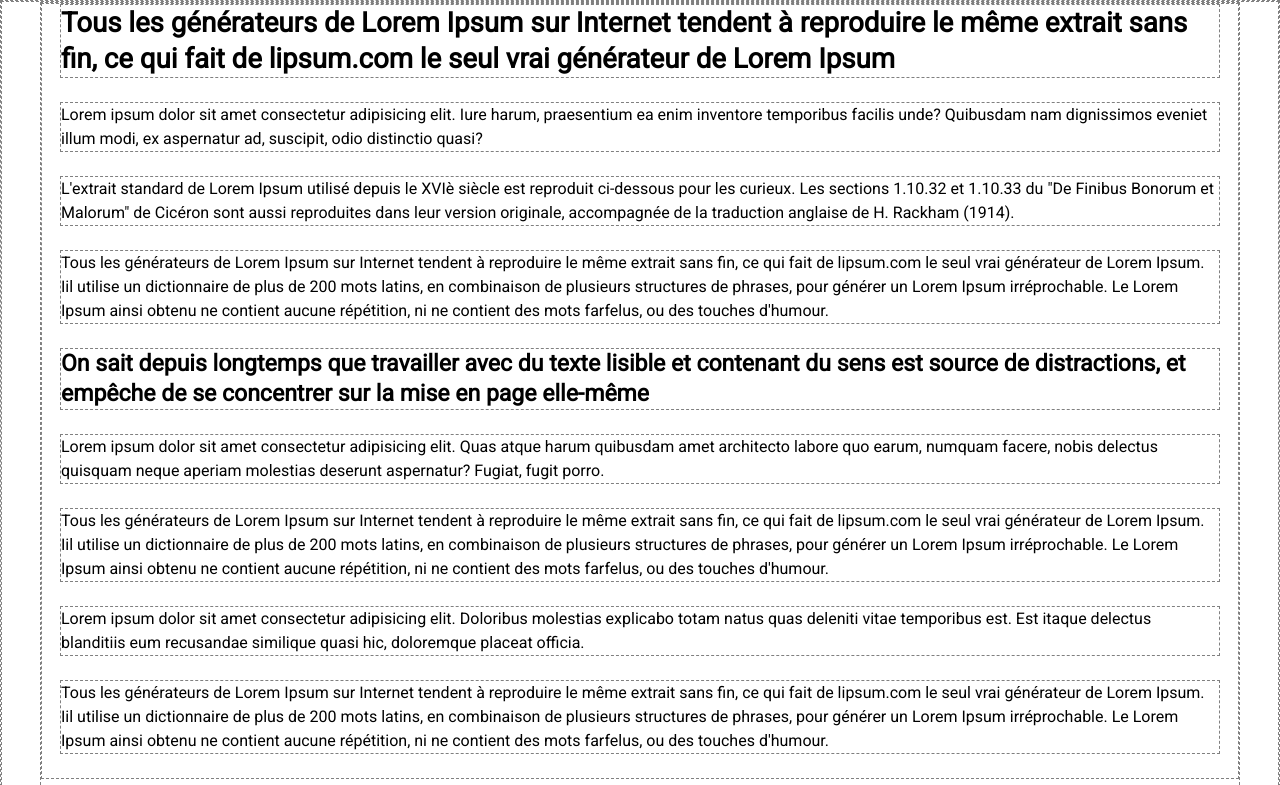
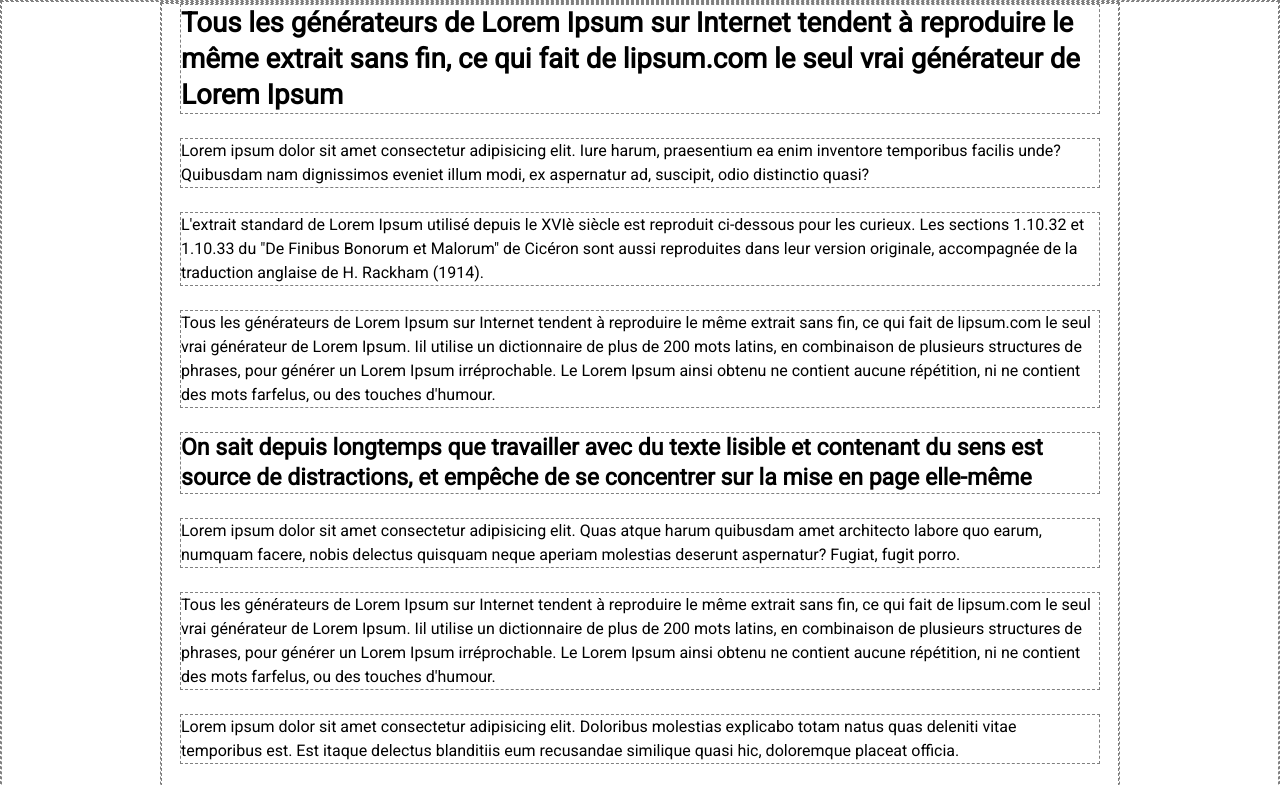
Before and after one commit to lamorin/lamorin.github.io, a website built with webpack: page src/vertical-rythm.html in a window 1280 px wide. Shown: the top 785 px of the page. Built offline with nearby package versions, Linux system fonts and the light colour scheme.

Commit message:
Max-width conteneur a 960px

```diff
--- a/src/main.scss
+++ b/src/main.scss
@@ -13,7 +13,7 @@
 }
 
 .container {
-  max-width: 1200px;
+  max-width: 960px;
   margin: 0 auto;
 }
 
```
